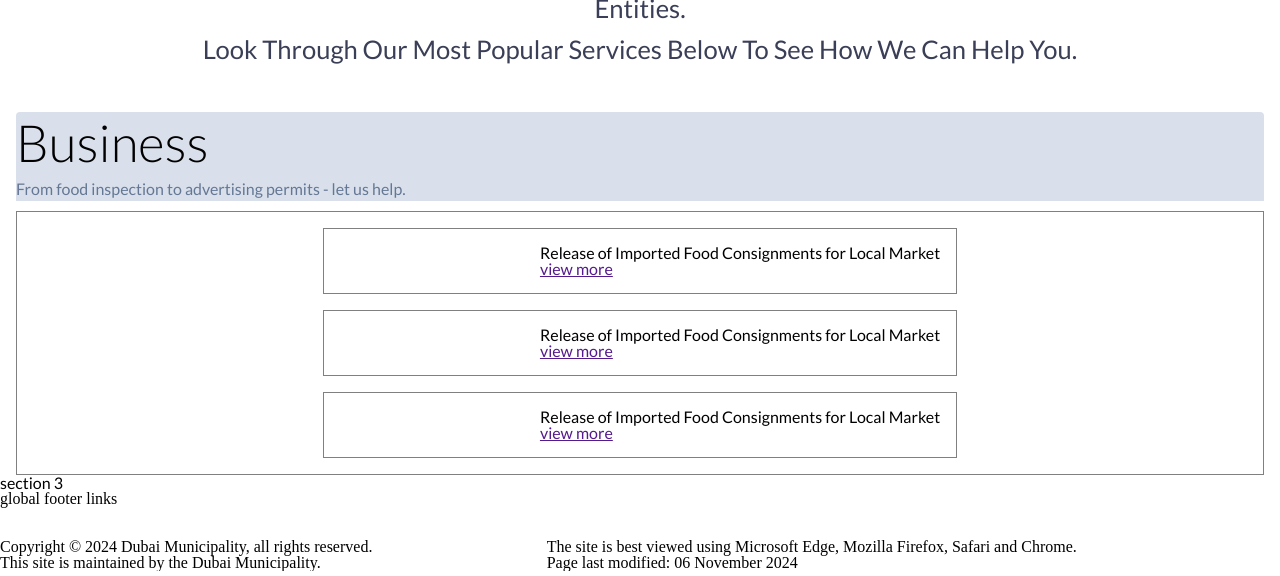
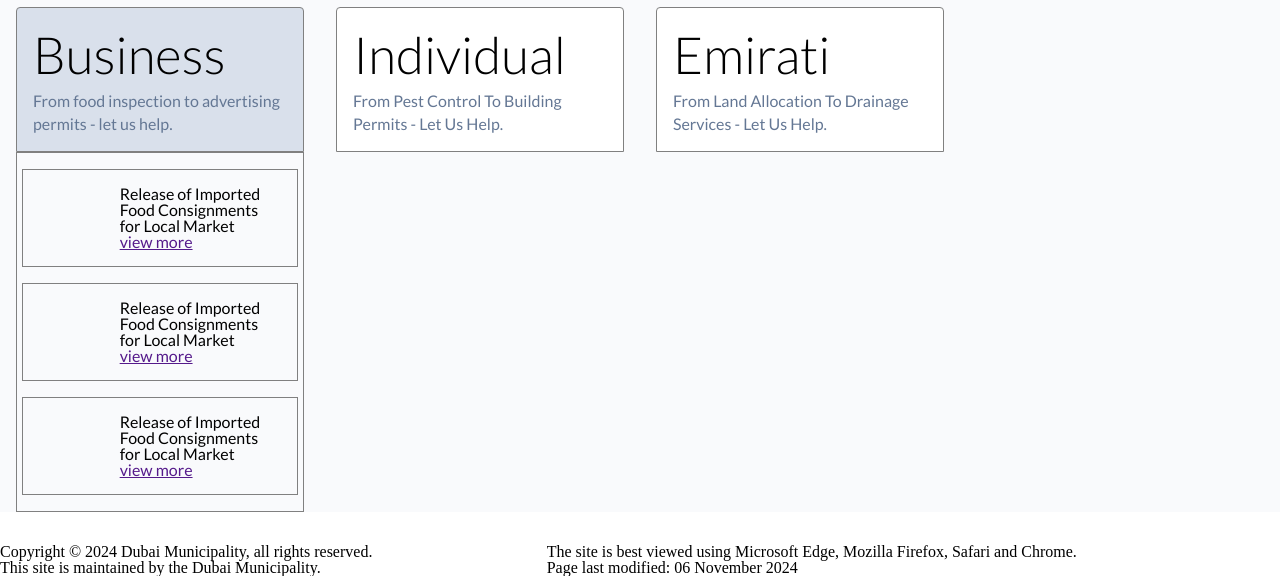
Before and after one commit to MrDoga/assignment_01, a plain HTML site: page index.html in a window 1280 px wide. Shown: the part 789-1365 px from the top of the page. Drawn offline with Linux system fonts and the light colour scheme.

Commit message:
added cards for services

```diff
--- a/index.html
+++ b/index.html
@@ -84,47 +84,78 @@
         </section>
 
         <section class="trending-services max-width-container border">
-            <div class="section-grid max-width border">
+            <div class="section-grid max-width border" style="background-color: #F9FAFC;">
                 <div class="trending-services__services-container border">
                     <h2 class="trending-services__heading border">Trending Services</h2>
                     <p class="trending-services__overview border">Dubai Municipality provides over
                         150+ services to individuals, businesses and to other government entities.<br>
                         Look through our most popular services below to see how we can help you.</p>
                 </div>
-                <div class="trending-services__business-container">
+
+                <div class="trending-services__services-cards">
+                    <div>
+                        <div class="trending-services__business-container" style="border: 1px solid grey;
+                        padding: 1em;">
                             <h4 class="trending-services__business-title"> business
                             </h4>
-                    <b class="trending-services__business-overview ">From food inspection to advertising permits - let us help.</b>
+                            <b class="trending-services__business-overview ">From food inspection to advertising permits -
+                                let us help.</b>
                         </div>
                         <div class="trending-services__business-options">
                             <div class="trending-services__business-option">
-                        <p class="trending-services__business-option-info">Release of Imported Food Consignments for Local Market</p>
+                                <p class="trending-services__business-option-info">Release of Imported Food Consignments for
+                                    Local Market</p>
                                 <a class="trending-services__business-view-more" href="">view more</a>
                             </div>
                             <div class="trending-services__business-option">
-                        <p class="trending-services__business-option-info">Release of Imported Food Consignments for Local Market</p>
+                                <p class="trending-services__business-option-info">Release of Imported Food Consignments for
+                                    Local Market</p>
                                 <a class="trending-services__business-view-more" href="">view more</a>
                             </div>
                             <div class="trending-services__business-option">
-                        <p class="trending-services__business-option-info">Release of Imported Food Consignments for Local Market</p>
+                                <p class="trending-services__business-option-info">Release of Imported Food Consignments for
+                                    Local Market</p>
                                 <a class="trending-services__business-view-more" href="">view more</a>
                             </div>
                         </div>
                     </div>
+
+                    <div>
+                        <div class="trending-services__business-container no-bg" style="border: 1px solid grey;
+                        padding: 1em;">
+                            <h4 class="trending-services__business-title"> individual
+                            </h4>
+                            <b class="trending-services__business-overview " style="text-transform: capitalize;">From pest
+                                control to building permits - let us help.</b>
+                        </div>
+                    </div>
+
+                    <div>
+                        <div class="trending-services__business-container no-bg" style="border: 1px solid grey;
+                        padding: 1em;">
+                            <h4 class="trending-services__business-title" style="text-transform: capitalize;"> emirati
+                            </h4>
+                            <b class="trending-services__business-overview " style="text-transform: capitalize;">from land
+                                allocation to drainage services - let us help.</b>
+                        </div>
+                    </div>
+                </div>
+
+            </div>
         </section>
 
-        <section class="learn-more max-width-container border">
+        <!-- <section class="learn-more max-width-container border">
             <div class="section-grid max-width border">
                 section 3
             </div>
             </div>
 
-        </section>
+        </section> -->
 
     </main>
     <footer class="global-footer max-width-container border">
         <div class="global-footer__grid max-width border">
-            <ul class="global-footer__links border">global footer links</ul>
+            <!-- <ul class="global-footer__links border">global footer links</ul> -->
             <p class="global-footer__copyright-primary border">
                 Copyright © 2024 Dubai Municipality, all rights reserved.
                 <br>
--- a/style.css
+++ b/style.css
@@ -8,8 +8,9 @@
     font-family: Lato, Verdana, Geneva, Tahoma, sans-serif;
     box-sizing: border-box;
 }
-/*
-.border {
+
+
+/* .border {
     border: solid 1px black;
 } */
 
@@ -265,6 +266,11 @@
         grid-row: 2;
         grid-column: 6/-1;
     }
+
+    .trending-services__services-cards{
+        display: grid;
+        grid-template-columns: 1fr 1fr 1fr 1fr;
+    }
 }
 
 
@@ -372,7 +378,8 @@
     text-align: center;
 }
 
-.trending-services__services-container{
+
+.trending-services__card-container{
     padding: 2em;
 }
 
@@ -440,3 +447,7 @@
     grid-column: 2;
     grid-row: 2;
 }
+
+.no-bg{
+    background-color: #fff;
+}
```
Lines whose indentation alone changed are shown as unchanged.
